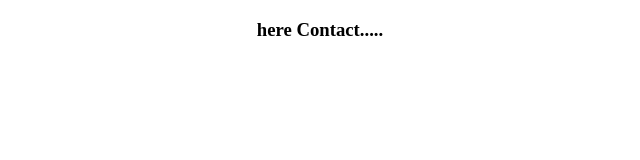
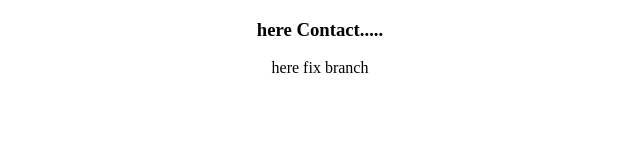
Before and after one commit to rjrajnish/edureka, a plain HTML site: page contact.html in a window 1280 px wide. Shown: the whole page, without its empty margins (320-960 px from the left). Drawn offline with Linux system fonts and the light colour scheme.

Commit message:
fix contact page

```diff
--- a/contact.html
+++ b/contact.html
@@ -3,6 +3,7 @@
 <body>
      <center>
          <h3>here Contact.....</h3>
+         here fix branch
      </center>
 </body>
 </html>
```
